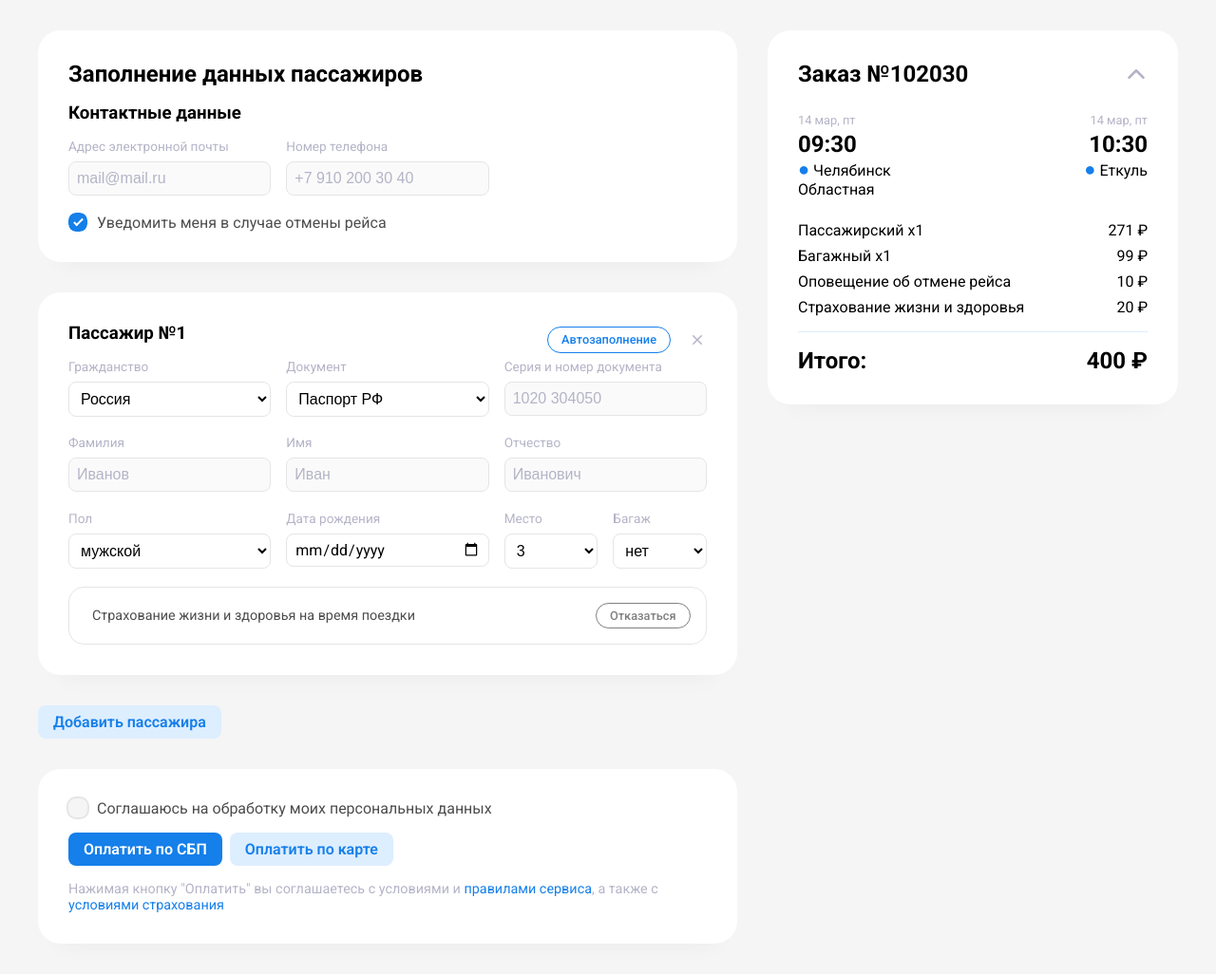
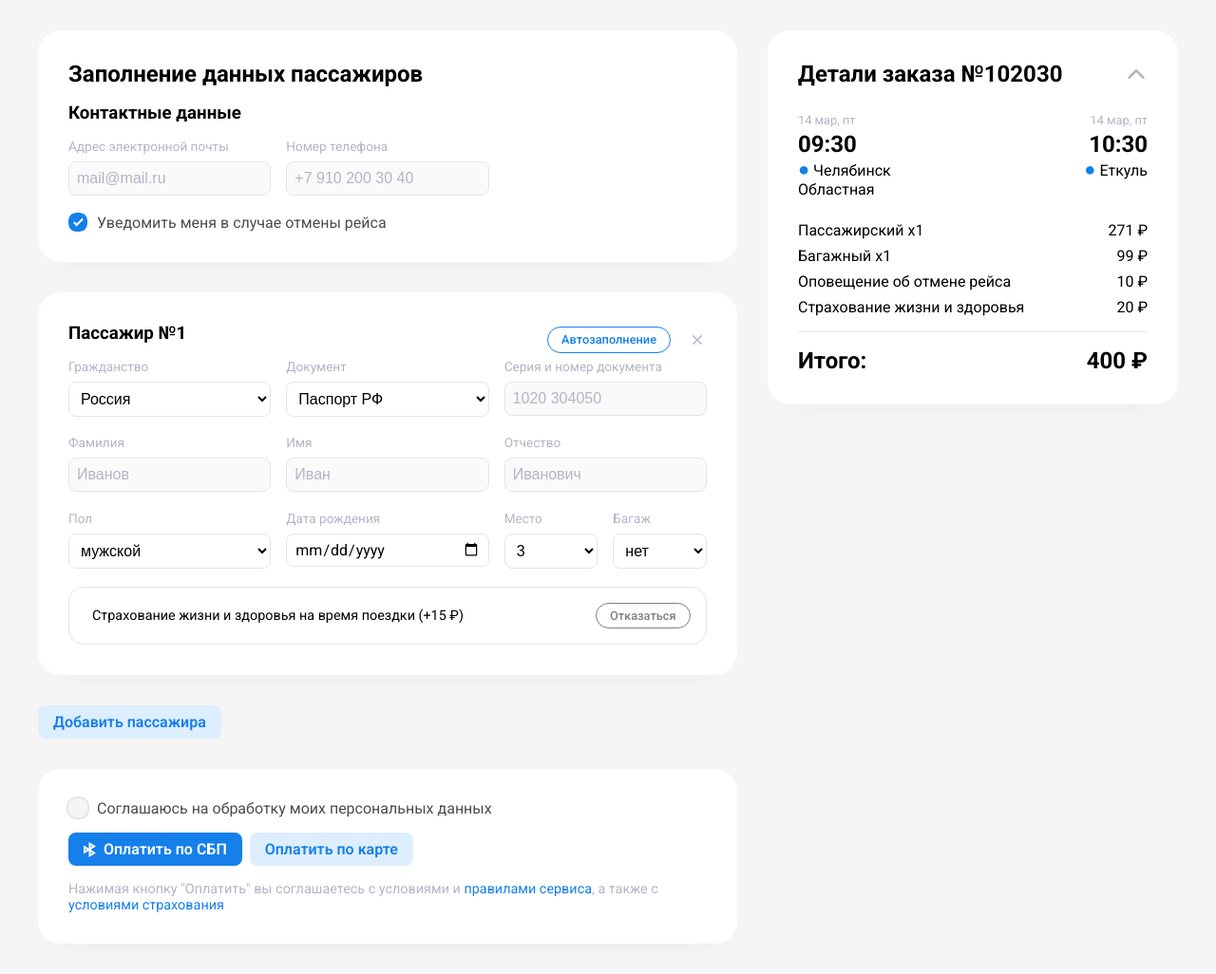
Before and after one commit to vlnko/avokzaly-ui2, a Flask app: page /passengers in a window 1280 px wide. Shown: the whole page at 95% size. Run offline with Flask 3, Linux system fonts and the light colour scheme.

Commit message:
last updates

```diff
--- a/static/main.css
+++ b/static/main.css
@@ -191,6 +191,9 @@ aside {
     gap: .5rem;
 }
 .btn-primary {
+    display: inline-flex;
+    gap: .5rem;
+    align-items: center;
     text-decoration: none;
     color: white;
     background-color: var(--color-main);
@@ -199,7 +202,6 @@ aside {
     border-radius: .5rem;
     font-weight: 600;
     box-sizing: border-box !important;
-    display: inline-block;
     cursor: pointer;
 }
 .btn-secondary {
@@ -401,7 +403,7 @@ label:has(input[type="checkbox"]) {
 /* #endregion */
 
 /* #region БЛОК СТРАХОВКИ */
-.insurance-block {
+.addservice-block {
     border: 1px solid #e5e5e5;
     padding: 1rem 1rem 1rem 1.5rem;
     border-radius: 1rem;
@@ -410,10 +412,6 @@ label:has(input[type="checkbox"]) {
     justify-content: space-between;
     align-items: center;
     gap: 1rem;
-}
-.insurance-block * {
-    height: 100%;
-    color: rgba(0,0,0,.7);
 }
 .items-center {
     align-items: center;
@@ -510,7 +508,7 @@ label:has(input[type="checkbox"]) {
         flex-direction: column;
         text-align: center;
     }
-    .insurance-block {
+    .addservice-block {
         padding: 1.5rem 2rem 2rem 2rem;
         margin: 0 -2rem -2rem -2rem;
         border: none;
--- a/templates/base.html
+++ b/templates/base.html
@@ -1,5 +1,5 @@
 <!DOCTYPE html>
-<html lang="en">
+<html lang="ru">
 <head>
     <meta charset="UTF-8">
     <meta name="viewport" content="width=device-width, initial-scale=1.0">
--- a/templates/parts/passengers/order-details.html
+++ b/templates/parts/passengers/order-details.html
@@ -1,6 +1,6 @@
 <div class="order-details">
     <div class="spacebetween">
-        <h2>Заказ №102030</h3>
+        <h2>Детали заказа №102030</h3>
         <svg
             _="on click toggle .collapsed on .order-details"
             xmlns="http://www.w3.org/2000/svg" fill="none" viewBox="0 0 24 24" stroke-width="2.5" stroke="currentColor" class="size-6">
--- a/templates/parts/passengers/passenger-form.html
+++ b/templates/parts/passengers/passenger-form.html
@@ -15,7 +15,7 @@
 
     <div class="form-col">
         <label for="" class="input-label">Гражданство</label>
-        <select name="document" id=document"" class="input-field">
+        <select name="country" id="country" class="input-field">
             <option value="">Ангола</option>
             <option value="">Бразилия</option>
             <option value="">Вануату</option>
@@ -27,7 +27,7 @@
 
     <div class="form-col">
         <label for="document" class="input-label">Документ</label>
-        <select name="document" id=document"" class="input-field">
+        <select name="document" id="document" class="input-field">
             <option value="" selected>Паспорт РФ</option>
             <option value="">Паспорт иностранного гражданина</option>
             <option value="">Свидетельство о рождении</option>
@@ -58,7 +58,7 @@
 <div class="form-row">
     <div class="form-col">
         <label for="" class="input-label">Пол</label>
-        <select name="document" id=document"" class="input-field">
+        <select name="gender" id="gender" class="input-field">
             <option value="">женский</option>
             <option value="" selected>мужской</option>
         </select>
@@ -71,7 +71,7 @@
     <div class="form-col cols2">
         <div>
             <label for="" class="input-label">Место</label>
-            <select name="document" id=document"" class="input-field">
+            <select name="place" id="place" class="input-field">
                 <option value="">1</option>
                 <option value="">2</option>
                 <option value="" selected>3</option>
@@ -82,7 +82,7 @@
         </div>
         <div>
             <label for="" class="input-label">Багаж</label>
-            <select name="document" id=document"" class="input-field">
+            <select name="baggage" id="baggage" class="input-field">
                 <option value="">1</option>
                 <option value="">2</option>
                 <option value="">3</option>
@@ -93,8 +93,14 @@
 </div>
 
 
-
-<div class="insurance-block">
-    <span>Страхование жизни и здоровья на время поездки</span>
+<!-- Включенная страховка -->
+<div class="addservice-block">
+    <span>Страхование жизни и здоровья на время поездки (+15 ₽)</span>
     <span class="btn-action-sm gray">Отказаться</span>
 </div>
+
+<!-- Выключенная страховка -->
+<!-- <div class="addservice-block">
+    <span>Страхование жизни и здоровья на время поездки</span>
+    <span class="btn-action-sm">Добавить</span>
+</div> -->
--- a/templates/passengers.html
+++ b/templates/passengers.html
@@ -28,7 +28,10 @@
         <div class="btn-group">
             <span class="btn-primary"
                 _="on click add .input-error to .pd"
-            >Оплатить по СБП</span>
+            >
+                <img src="{{ url_for('static', filename='sbp-icon.svg') }}" style="height: 1rem;">
+                <span>Оплатить по СБП</span>
+            </span>
             <a href="#" class="btn-secondary">Оплатить по карте</a>
         </div>
         <span class="sub-info">Нажимая кнопку "Оплатить" вы соглашаетесь с условиями и <a href="#">правилами сервиса</a>, а также с <a href="#">условиями страхования</a></span>
```
Also changed, not shown: README.md, static/sbp-icon.svg (added).
